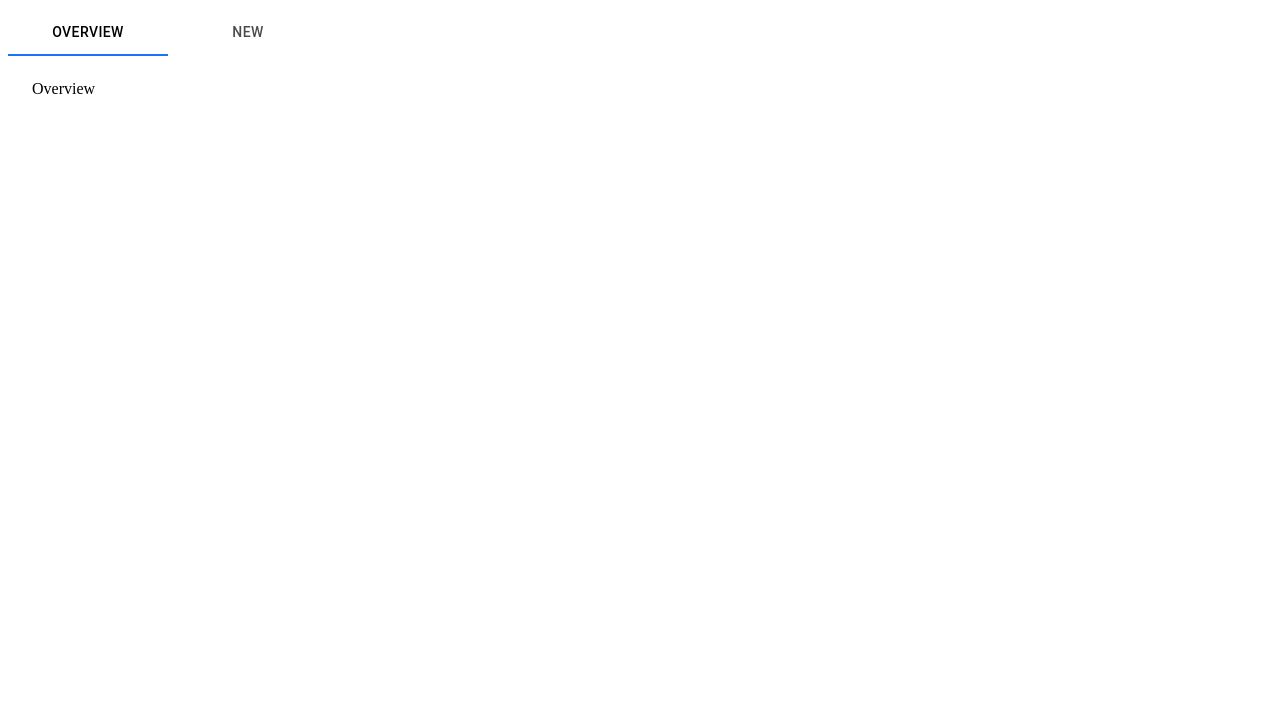
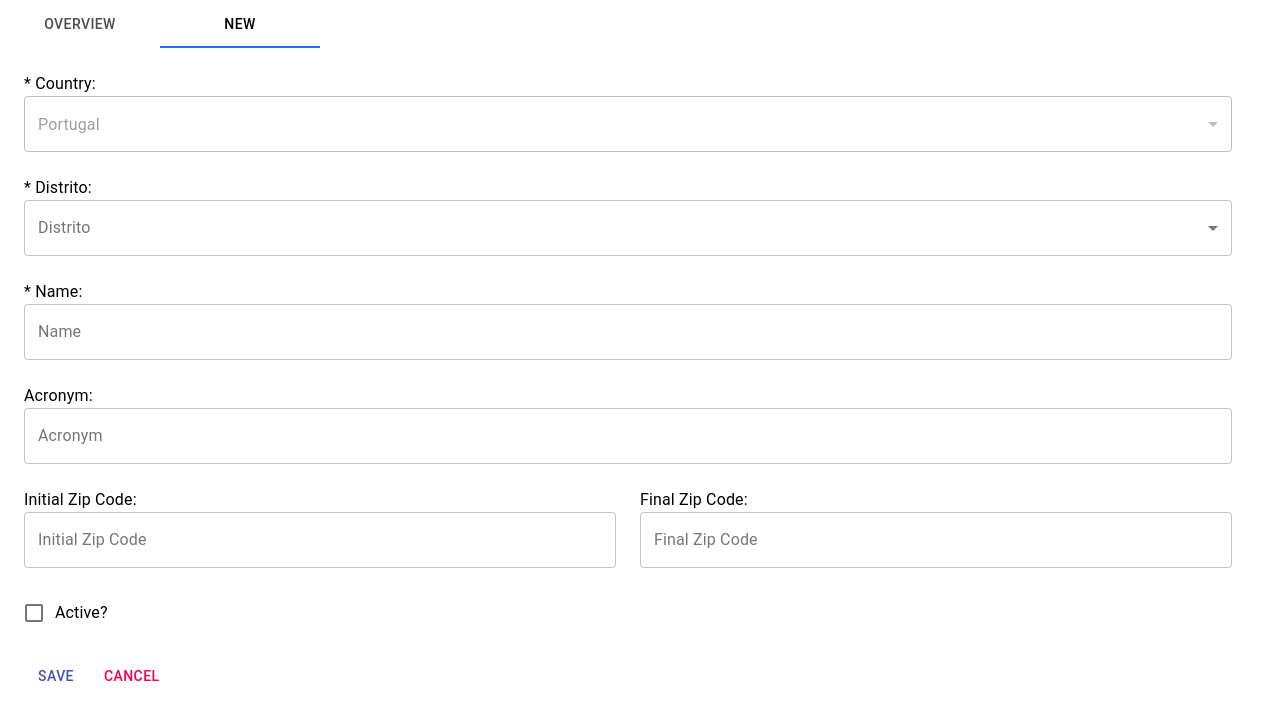
Before and after one commit to rubensback/deco-proteste, a React (Create React App) app: page / in a window 1280 px wide. Shown: the top 720 px of the page. Built offline with nearby package versions, Linux system fonts and the light colour scheme; no server answers; data requests are answered from the project's data file.

Commit message:
implement new concelho logic

```diff
--- a/package.json
+++ b/package.json
@@ -3,6 +3,7 @@
   "version": "0.1.0",
   "private": true,
   "dependencies": {
+    "@hookform/resolvers": "^2.6.0",
     "@material-ui/core": "^4.11.4",
     "@material-ui/lab": "^4.0.0-alpha.58",
     "@testing-library/jest-dom": "^5.11.4",
@@ -12,10 +13,12 @@
     "json-server": "^0.16.3",
     "react": "^17.0.2",
     "react-dom": "^17.0.2",
+    "react-hook-form": "^7.9.0",
     "react-router-dom": "^5.2.0",
     "react-scripts": "4.0.3",
     "styled-components": "^5.3.0",
-    "web-vitals": "^1.0.1"
+    "web-vitals": "^1.0.1",
+    "yup": "^0.32.9"
   },
   "scripts": {
     "start": "react-scripts start",
--- a/server.json
+++ b/server.json
@@ -6,8 +6,8 @@
       "distrito": "santarem",
       "acronym": "",
       "name": "Abrantes",
-      "initial_zipcode": "2000-000",
-      "final_zipcode": "2100-000"
+      "initialZipcode": "2000-000",
+      "finalZipcode": "2100-000"
     },
     {
       "id": 2,
@@ -15,8 +15,8 @@
       "distrito": "aveiro",
       "acronym": "",
       "name": "águeda",
-      "initial_zipcode": "2100-001",
-      "final_zipcode": "2200-000"
+      "initialZipcode": "2100-001",
+      "finalZipcode": "2200-000"
     },
     {
       "id": 3,
@@ -24,8 +24,8 @@
       "distrito": "braga",
       "acronym": "",
       "name": "aguiar da beira",
-      "initial_zipcode": "2200-001",
-      "final_zipcode": "2300-000"
+      "initialZipcode": "2200-001",
+      "finalZipcode": "2300-000"
     },
     {
       "id": 4,
@@ -33,8 +33,8 @@
       "distrito": "évora",
       "acronym": "",
       "name": "alandroal",
-      "initial_zipcode": "3000-000",
-      "final_zipcode": "3100-000"
+      "initialZipcode": "3000-000",
+      "finalZipcode": "3100-000"
     },
     {
       "id": 5,
@@ -42,8 +42,8 @@
       "distrito": "alcobaça",
       "acronym": "",
       "name": "leiria",
-      "initial_zipcode": "4000-000",
-      "final_zipcode": "4100-000"
+      "initialZipcode": "4000-000",
+      "finalZipcode": "4100-000"
     }
   ]
 }
--- a/src/App.jsx
+++ b/src/App.jsx
@@ -1,10 +1,12 @@
 import { ConcelhosProvider } from './hooks/concelho';
 import Routes from './routes';
+import GlobalStyles from './styles';
 
 function App() {
   return (
     <ConcelhosProvider>
       <Routes />
+      <GlobalStyles />
     </ConcelhosProvider>
   );
 }
--- /dev/null
+++ b/src/components/Checkbox/index.jsx
@@ -0,0 +1,18 @@
+import React from 'react';
+
+import { FormControlLabel, Checkbox as MuiCheckbox } from '@material-ui/core';
+
+const Checkbox = ({ checked, label = '', register, name }) => {
+  const { ref, ...registerRest } = register(name);
+
+  return (
+    <FormControlLabel
+      control={
+        <MuiCheckbox checked={checked} inputRef={ref} {...registerRest} />
+      }
+      label={label}
+    />
+  );
+};
+
+export default Checkbox;
--- /dev/null
+++ b/src/components/Input/index.jsx
@@ -0,0 +1,44 @@
+import React from 'react';
+
+import { Box, TextField, Typography, MenuItem } from '@material-ui/core';
+
+const Input = ({
+  name,
+  required = false,
+  register,
+  watch,
+  fullWidth = true,
+  label = '',
+  errors,
+  options,
+  ...rest
+}) => {
+  const { ref, ...registerRest } = register(name);
+  const isSelect = !!options;
+
+  return (
+    <Box>
+      <Typography>{`${required ? '*' : ''} ${label}`}:</Typography>
+      <TextField
+        fullWidth={fullWidth}
+        variant="outlined"
+        inputRef={ref}
+        {...registerRest}
+        helperText={!!errors[name] && errors[name].message}
+        select={isSelect}
+        InputLabelProps={{ shrink: false }}
+        label={watch(name) ? '' : label}
+        {...rest}
+      >
+        {isSelect &&
+          options.map(option => (
+            <MenuItem key={option.label} value={option.value}>
+              {option.label}
+            </MenuItem>
+          ))}
+      </TextField>
+    </Box>
+  );
+};
+
+export default Input;
--- a/src/hooks/concelho.jsx
+++ b/src/hooks/concelho.jsx
@@ -9,7 +9,7 @@ export const ConcelhosProvider = ({ children }) => {
 
   const loadConcelhos = useCallback(async () => {
     try {
-      const concelhos = await api.get('/concelho');
+      const concelhos = await api.get('/concelhos');
 
       setData(concelhos.data);
     } catch (error) {
@@ -17,8 +17,24 @@ export const ConcelhosProvider = ({ children }) => {
     }
   }, []);
 
+  const addConcelho = useCallback(async concelho => {
+    try {
+      await api.post('/concelhos', concelho);
+
+      setData(state => [...state, concelho]);
+
+      return concelho;
+    } catch (error) {
+      alert('Something went wrong, please try again.');
+      console.error(error);
+      return null;
+    }
+  }, []);
+
   return (
-    <ConcelhosContext.Provider value={{ concelhos: data, loadConcelhos }}>
+    <ConcelhosContext.Provider
+      value={{ concelhos: data, loadConcelhos, addConcelho }}
+    >
       {children}
     </ConcelhosContext.Provider>
   );
--- a/src/pages/GeoStructure/Control/index.jsx
+++ b/src/pages/GeoStructure/Control/index.jsx
@@ -1,7 +1,150 @@
-import React from 'react';
+import React, { useCallback, useEffect } from 'react';
+import { useForm } from 'react-hook-form';
+import * as yup from 'yup';
+import { yupResolver } from '@hookform/resolvers/yup';
 
-const Control = () => {
-  return <div>Control</div>;
+import { Button, Grid } from '@material-ui/core';
+import Input from '../../../components/Input';
+import Checkbox from '../../../components/Checkbox';
+import { useConcelhos } from '../../../hooks/concelho';
+
+const schema = yup.object().shape({
+  country: yup.string().required(),
+  distrito: yup.string().required(),
+  name: yup.string().required(),
+  acronym: yup.string(),
+  initialZipcode: yup.string(),
+  finalZipcode: yup.string(),
+  active: yup.boolean(),
+});
+
+const distritos = [
+  { label: 'Aveiro', value: 'aveiro' },
+  { label: 'Beja', value: 'beja' },
+  { label: 'Braga', value: 'braga' },
+  { label: 'Bragança', value: 'bragança' },
+  { label: 'Branco', value: 'branco' },
+  { label: 'Coimbra', value: 'coimbra' },
+  { label: 'Évora', value: 'evora' },
+  { label: 'Faro', value: 'faro' },
+  { label: 'Guarda', value: 'guarda' },
+  { label: 'Leiria', value: 'leiria' },
+  { label: 'Lisboa', value: 'lisboa' },
+  { label: 'Portalegre', value: 'portalegre' },
+  { label: 'Porto', value: 'porto' },
+  { label: 'Santarém', value: 'santarém' },
+  { label: 'Setúbal', value: 'setúbal' },
+  { label: 'Viana do Castelo', value: 'vianaDoCastelo' },
+  { label: 'Real', value: 'real' },
+  { label: 'Viseu', value: 'viseu' },
+];
+
+const Control = ({ goBack }) => {
+  const { addConcelho } = useConcelhos();
+
+  const {
+    handleSubmit,
+    register,
+    formState: { errors },
+    watch,
+  } = useForm({
+    mode: 'onSubmit',
+    resolver: yupResolver(schema),
+  });
+
+  const onSubmit = useCallback(
+    async data => {
+      const concelho = await addConcelho(data);
+
+      if (concelho) goBack(0);
+    },
+    [addConcelho, goBack],
+  );
+
+  return (
+    <form onSubmit={handleSubmit(onSubmit)}>
+      <Grid container spacing={3} xs={12}>
+        <Grid item xs={12}>
+          <Input
+            name="country"
+            label="Country"
+            required
+            register={register}
+            watch={watch}
+            errors={errors}
+            options={[{ label: 'Portugal', value: 'portugal' }]}
+            disabled
+            defaultValue="portugal"
+          />
+        </Grid>
+        <Grid item xs={12}>
+          <Input
+            name="distrito"
+            label="Distrito"
+            watch={watch}
+            required
+            register={register}
+            errors={errors}
+            options={distritos}
+            placeholder="Select Distrito"
+          />
+        </Grid>
+        <Grid item xs={12}>
+          <Input
+            name="name"
+            label="Name"
+            watch={watch}
+            required
+            register={register}
+            errors={errors}
+          />
+        </Grid>
+        <Grid item xs={12}>
+          <Input
+            name="acronym"
+            label="Acronym"
+            watch={watch}
+            register={register}
+            errors={errors}
+          />
+        </Grid>
+        <Grid item xs={6}>
+          <Input
+            name="initialZipcode"
+            label="Initial Zip Code"
+            watch={watch}
+            register={register}
+            errors={errors}
+          />
+        </Grid>
+        <Grid item xs={6}>
+          <Input
+            name="finalZipCode"
+            label="Final Zip Code"
+            watch={watch}
+            register={register}
+            errors={errors}
+          />
+        </Grid>
+        <Grid item xs={12}>
+          <Checkbox name="active" label="Active?" register={register} />
+        </Grid>
+
+        <Grid container item xs={12} spacing={1}>
+          <Grid item>
+            <Button color="primary" type="submit">
+              Save
+            </Button>
+          </Grid>
+          <Grid item>
+            <Button color="secondary" onClick={goBack}>
+              Cancel
+            </Button>
+          </Grid>
+        </Grid>
+      </Grid>
+    </form>
+  );
 };
 
 export default Control;
--- a/src/pages/GeoStructure/Overview/index.jsx
+++ b/src/pages/GeoStructure/Overview/index.jsx
@@ -1,6 +1,12 @@
 import React from 'react';
 
+import { useConcelhos } from '../../../hooks/concelho';
+
 const Overview = () => {
+  const { concelhos } = useConcelhos();
+
+  console.log(concelhos);
+
   return <div>Overview</div>;
 };
 
--- a/src/pages/GeoStructure/index.jsx
+++ b/src/pages/GeoStructure/index.jsx
@@ -1,14 +1,14 @@
 import React, { useEffect, useState } from 'react';
 
 import { Box } from '@material-ui/core';
-import { TabContext, TabPanel } from '@material-ui/lab';
+import { TabContext } from '@material-ui/lab';
 
 import Overview from './Overview';
 import Control from './Control';
 
 import { useConcelhos } from '../../hooks/concelho';
 
-import { Tab, TabList } from './styles';
+import { Tab, TabList, TabPanel } from './styles';
 
 const sections = {
   OVERVIEW: 0,
@@ -17,7 +17,7 @@ const sections = {
 };
 
 const GeoStructure = () => {
-  const [section, setSection] = useState(sections.OVERVIEW);
+  const [section, setSection] = useState(sections.NEW);
   const { loadConcelhos } = useConcelhos();
 
   useEffect(() => {
@@ -25,7 +25,7 @@ const GeoStructure = () => {
   }, []);
 
   return (
-    <Box>
+    <Box display="flex" flexDirection="column" minHeight="100vh">
       <TabContext value={section}>
         <TabList
           onChange={(_, value) => setSection(value)}
@@ -39,10 +39,10 @@ const GeoStructure = () => {
           <Overview />
         </TabPanel>
         <TabPanel value={sections.NEW}>
-          <Control />
+          <Control goBack={() => setSection(sections.OVERVIEW)} />
         </TabPanel>
         <TabPanel value={sections.EDIT}>
-          <Control />
+          <Control goBack={() => setSection(sections.OVERVIEW)} />
         </TabPanel>
       </TabContext>
     </Box>
--- a/src/pages/GeoStructure/styles.js
+++ b/src/pages/GeoStructure/styles.js
@@ -2,6 +2,7 @@ import styled from 'styled-components';
 
 import MuiTab from '@material-ui/core/Tab';
 import MuiTabs from '@material-ui/lab/TabList';
+import MuiTabPanel from '@material-ui/lab/TabPanel';
 
 export const Tab = styled(MuiTab)`
   &.Mui-disabled {
@@ -14,3 +15,7 @@ export const TabList = styled(MuiTabs)`
     background-color: #1f6ff7;
   }
 `;
+
+export const TabPanel = styled(MuiTabPanel)`
+  flex: 1;
+`;
--- /dev/null
+++ b/src/styles.js
@@ -0,0 +1,22 @@
+import { createGlobalStyle } from 'styled-components';
+
+export default createGlobalStyle`
+  * {
+    margin: 0;
+    padding: 0;
+    box-sizing: border-box;
+    outline: 0
+  }
+
+  body {
+    -webkit-font-smoothing: atialiased;
+  }
+
+  body, input, button {
+    font-size: 16px;
+  }
+
+  button {
+    cursor: pointer
+  }
+`;
```
Also changed, not shown: .eslintrc.json, 1 other file (tests, documents, lock files or other folders).
